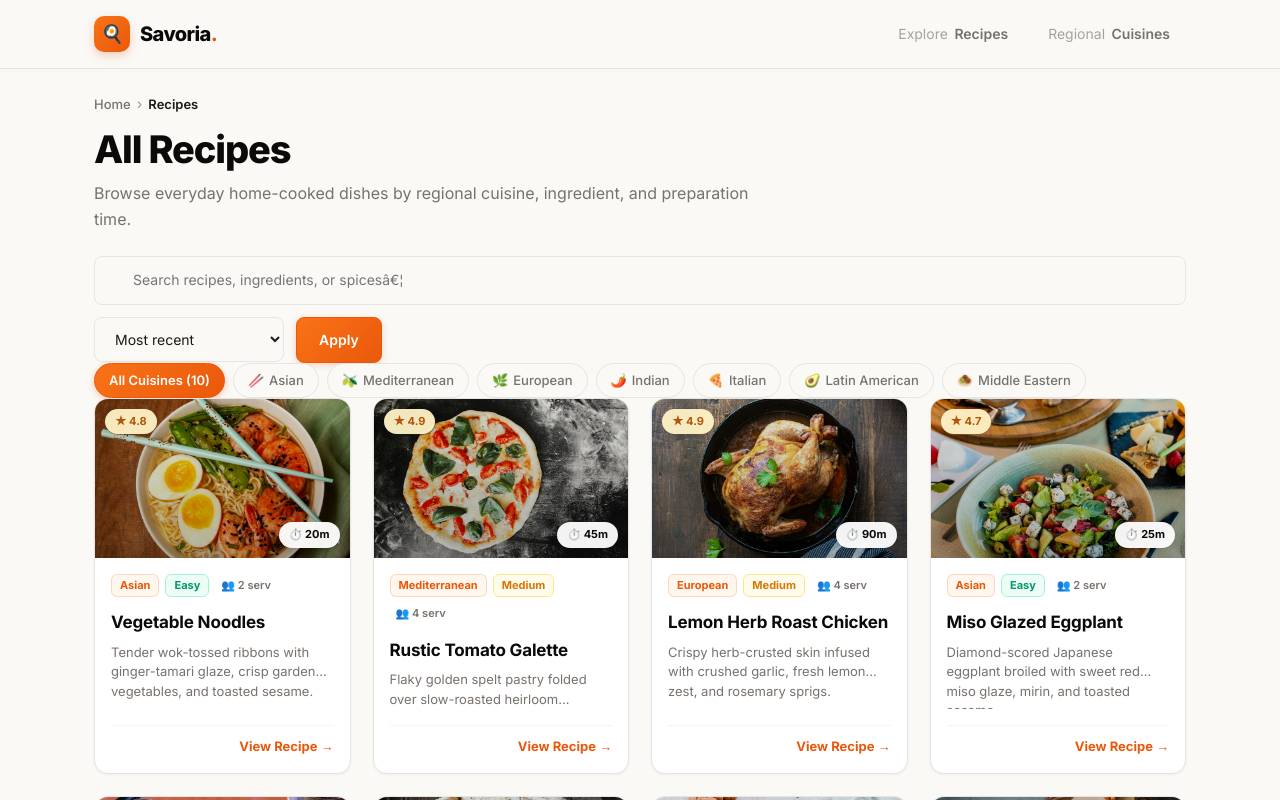
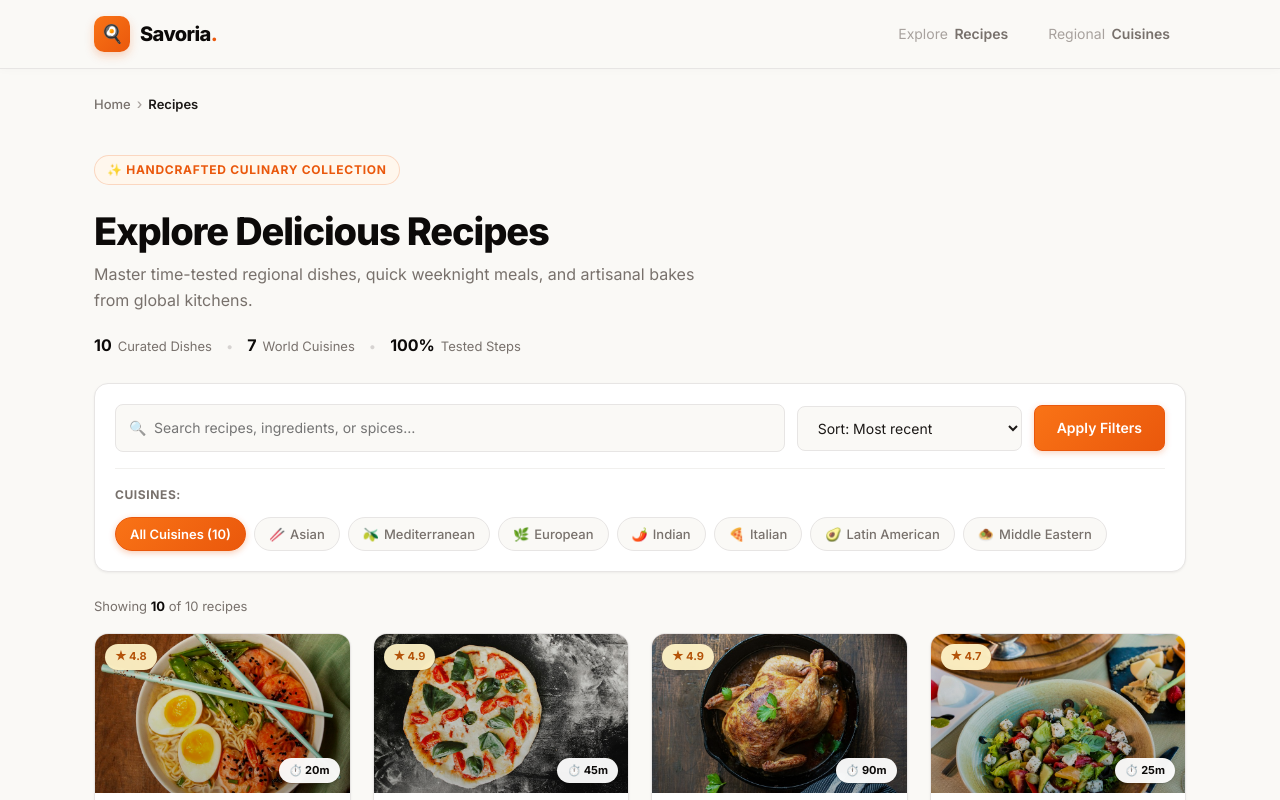
Before and after one commit to hemangsingh-47/Recipe_Explorer, a Next.js app: page /recipes in a window 1280 px wide. Shown: the top 800 px of the page. Built offline with nearby package versions, Linux system fonts and the light colour scheme.

Commit message:
added hero banner with quick statistics to recipes catalog

```diff
--- a/src/app/recipes/page.tsx
+++ b/src/app/recipes/page.tsx
@@ -4,7 +4,7 @@ import { recipes, cuisines, getCuisineMeta } from "@/lib/recipes";
 import { RecipeCard, Crumbs } from "@/components/ui";
 
 export const metadata: Metadata = {
-  title: "All Recipes Â· Savoria",
+  title: "All Recipes",
   description: "Browse everyday dishes by cuisine, ingredients, and prep time."
 };
 
@@ -30,34 +30,60 @@ export default async function RecipesPage({ searchParams }: { searchParams: Prom
   return (
     <>
       <Crumbs items={[["Home", "/"], ["Recipes"]]} />
-      <h1>All Recipes</h1>
-      <p className="lede">
-        Browse everyday home-cooked dishes by regional cuisine, ingredient, and preparation time.
+
+      <div className="catalog-hero">
+        <span className="hero-kicker">✨ Handcrafted Culinary Collection</span>
+        <h1>Explore Delicious Recipes</h1>
+        <p className="hero-sub">
+          Master time-tested regional dishes, quick weeknight meals, and artisanal bakes from global kitchens.
         </p>
+        <div className="hero-stats">
+          <div className="stat-item">
+            <strong>{recipes.length}</strong>
+            <span>Curated Dishes</span>
+          </div>
+          <div className="stat-sep">•</div>
+          <div className="stat-item">
+            <strong>{cuisines.length}</strong>
+            <span>World Cuisines</span>
+          </div>
+          <div className="stat-sep">•</div>
+          <div className="stat-item">
+            <strong>100%</strong>
+            <span>Tested Steps</span>
+          </div>
+        </div>
+      </div>
 
+      <div className="search-filter-card">
         <form className="filters" action="/recipes">
+          <div className="input-wrap">
+            <span className="input-icon">🔍</span>
             <input
               name="q"
               defaultValue={q}
-          placeholder="Search recipes, ingredients, or spicesâ€¦"
+              placeholder="Search recipes, ingredients, or spices…"
               aria-label="Search recipes"
             />
+          </div>
           {cuisine && <input type="hidden" name="cuisine" value={cuisine} />}
           <select name="sort" defaultValue={sort} aria-label="Sort by">
-          <option value="recent">Most recent</option>
-          <option value="time">Quickest prep time</option>
-          <option value="title">Alphabetical (A to Z)</option>
+            <option value="recent">Sort: Most recent</option>
+            <option value="time">Sort: Quickest prep time</option>
+            <option value="title">Sort: Alphabetical (A to Z)</option>
           </select>
           <button className="btn" type="submit">
-          Apply
+            Apply Filters
           </button>
           {hasFilter && (
-          <Link href="/recipes" className="btn ghost">
+            <Link href="/recipes" className="btn ghost" style={{ textDecoration: "none" }}>
               Reset
             </Link>
           )}
         </form>
 
+        <div className="chips-section">
+          <span className="chips-label">Cuisines:</span>
           <div className="chips">
             <Link href="/recipes" className={!cuisine ? "on" : ""}>
               All Cuisines ({recipes.length})
@@ -73,12 +99,35 @@ export default async function RecipesPage({ searchParams }: { searchParams: Prom
               );
             })}
           </div>
+        </div>
+      </div>
 
+      <div className="results-header">
+        <p className="count">
+          Showing <strong>{list.length}</strong> of {recipes.length} recipes
+          {cuisine && <span> in <em>{cuisine}</em></span>}
+          {q && <span> matching “<em>{q}</em>”</span>}
+        </p>
+      </div>
+
+      {list.length > 0 ? (
         <div className="grid four">
           {list.map((r) => (
             <RecipeCard key={r.id} r={r} />
           ))}
         </div>
+      ) : (
+        <div className="panel empty-panel">
+          <p className="empty-emoji">🔍</p>
+          <h3>No matching recipes found</h3>
+          <p className="lede" style={{ margin: "0 auto 20px" }}>
+            No recipes matched your search for “{q}”{cuisine ? ` in ${cuisine} cuisine` : ""}. Try a different keyword or reset filters.
+          </p>
+          <Link href="/recipes" className="btn">
+            Clear all filters
+          </Link>
+        </div>
+      )}
     </>
   );
 }
```
Lines whose indentation alone changed are shown as unchanged.
